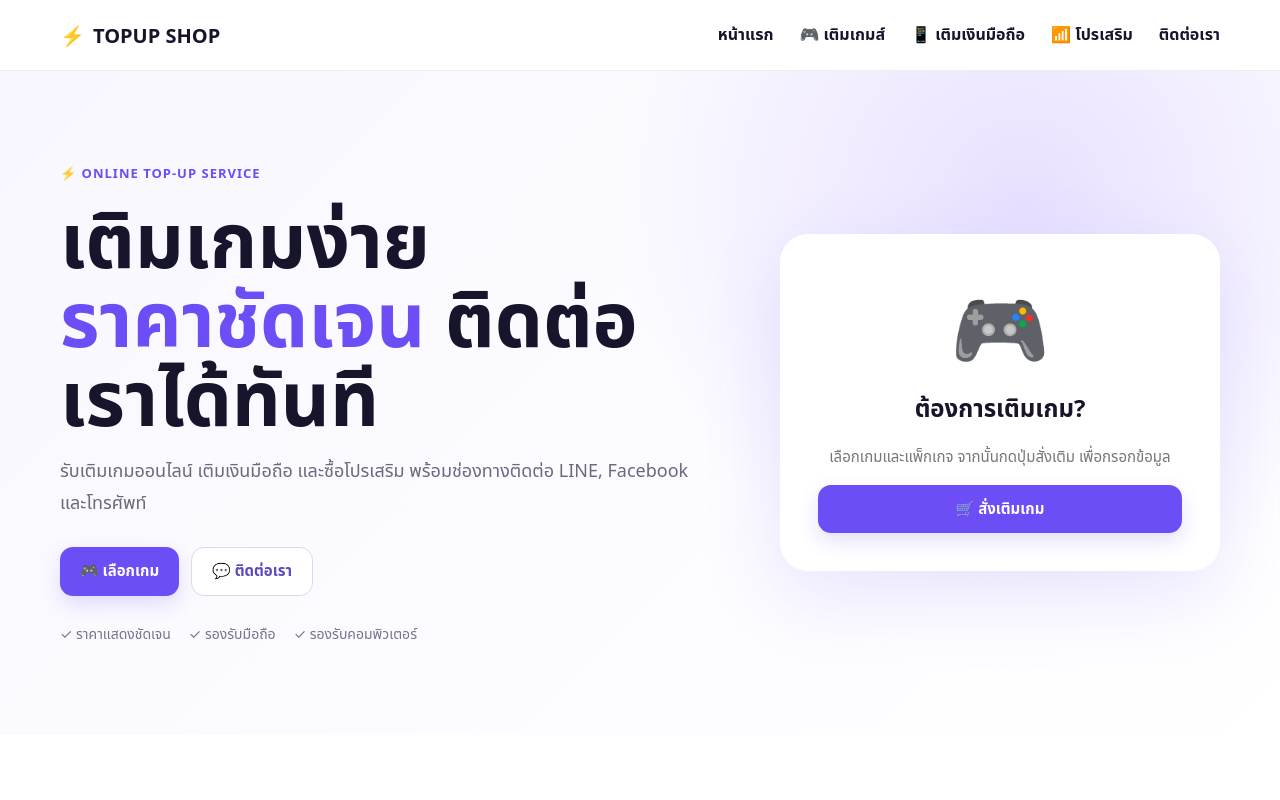
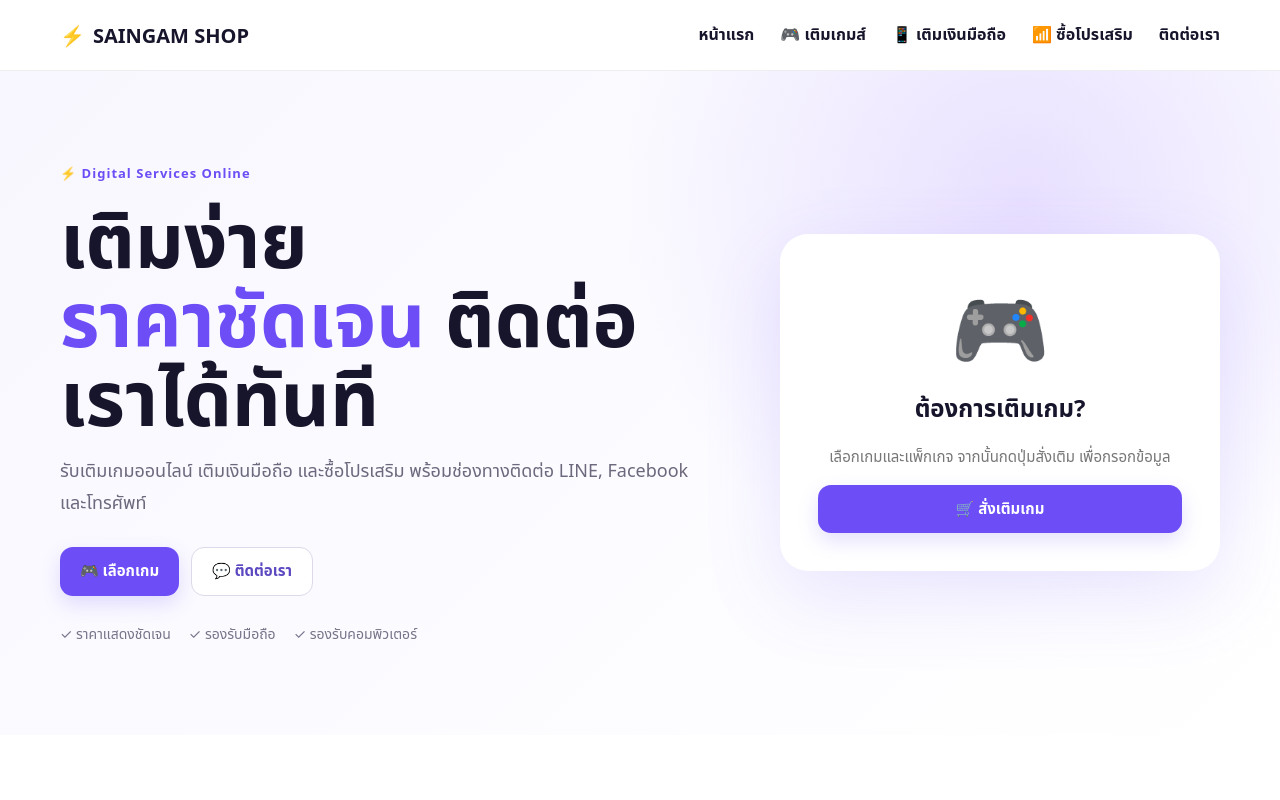
Before and after one commit to 7c65mktbp7-a11y/Saingamshop, a plain HTML site: page index.html in a window 1280 px wide. Shown: the top 800 px of the page. Drawn offline with Linux system fonts and the light colour scheme.

Commit message:
Update shop name and service descriptions in HTML

```diff
--- a/index.html
+++ b/index.html
@@ -32,7 +32,7 @@
 
         <a href="#home" class="logo">
             <span class="logo-icon">⚡</span>
-            TOPUP SHOP
+            SAINGAM SHOP
         </a>
 
         <button
@@ -59,7 +59,7 @@
             </a>
 
             <a href="#packages">
-                📶 โปรเสริม
+                📶 ซื้อโปรเสริม
             </a>
 
             <a href="#contact">
@@ -91,11 +91,11 @@
         <div class="hero-content">
 
             <span class="hero-label">
-                ⚡ ONLINE TOP-UP SERVICE
+                ⚡ Digital Services Online
             </span>
 
             <h1>
-                เติมเกมง่าย
+                เติมง่าย
                 <br>
                 <span>ราคาชัดเจน</span>
                 ติดต่อเราได้ทันที
```
